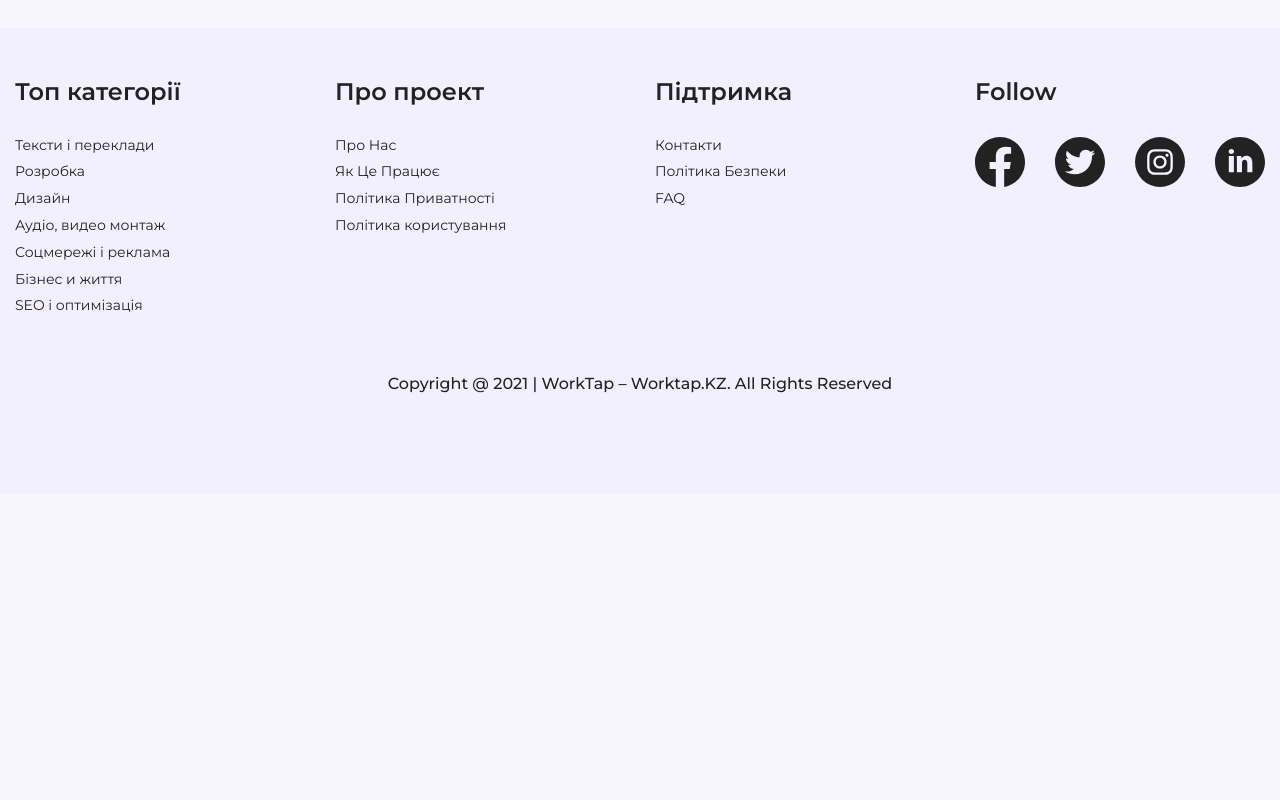
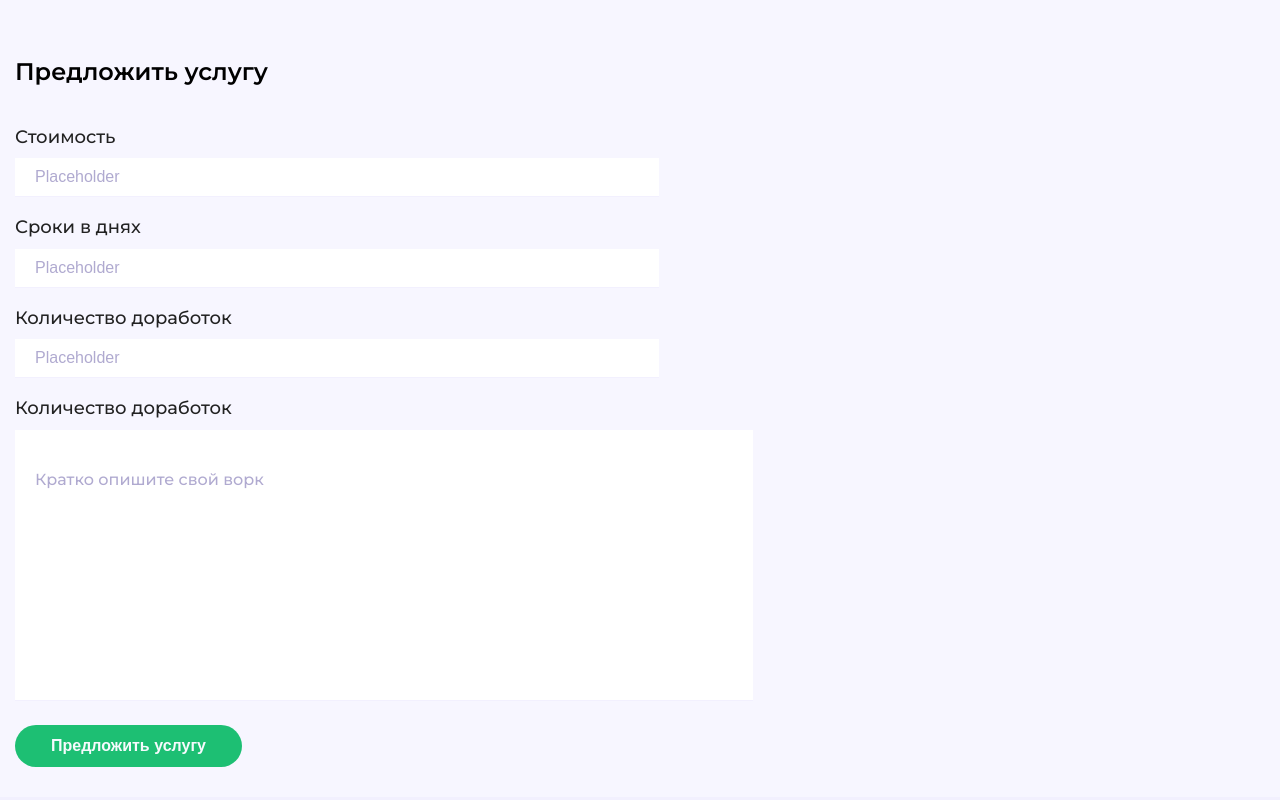
Before and after one commit to Pazhiloi/freelance-marketplace, a React (Create React App) app: page /order in a window 1280 px wide. Shown: the part 640-1440 px from the top of the page. Before the commit the page ends 1133 px from the top, so only its background shows below. Built offline with nearby package versions, Linux system fonts and the light colour scheme.

Commit message:
code offerService section with styles and markup

```diff
--- a/src/app/components/screens/order/Order.tsx
+++ b/src/app/components/screens/order/Order.tsx
@@ -1,10 +1,12 @@
 import React, { FC } from 'react';
 import CustomerOrder from '../../sections/CustomerOrder/CustomerOrder';
+import OfferService from '../../sections/OfferService/OfferService';
 
 const Order: FC = () => {
   return (
     <div className='container'>
       <CustomerOrder/>
+      <OfferService/>
     </div>
   );
 };
--- /dev/null
+++ b/src/app/components/sections/OfferService/OfferService.module.scss
@@ -0,0 +1,75 @@
+.section {
+  padding: 30px 0;
+}
+
+.sectionTitle {
+  margin-bottom: 40px;
+  color: #000;
+}
+.label,
+.input {
+  display: block;
+}
+
+.label {
+  margin-bottom: 10px;
+  font-size: 18px;
+}
+
+.item {
+  margin-bottom: 20px;
+}
+
+.input {
+  padding: 10px 20px;
+  max-width: 644px;
+  width: 100%;
+  outline: 0;
+  border: 0;
+  border-bottom: 1px solid #f2f0fe;
+  font-size: 16px;
+  &::placeholder {
+    color: #b0aad0;
+  }
+}
+
+.textarea {
+  font-family: Mon;
+  max-width: 738px;
+  width: 100%;
+  resize: none;
+  padding: 40px 20px;
+  font-size: 16px;
+  font-weight: 500;
+  font-family: "Montserrat", sans-serif;
+  outline: 0;
+  border: 0;
+  border-bottom: 1px solid #f2f0fe;
+  &::placeholder {
+    color: #b0aad0;
+  }
+}
+
+
+
+.buttonWrapper{
+  display: flex;
+  align-items: center;
+}
+.button {
+  cursor: pointer;
+  background: #1dbf73;
+  border-radius: 40px;
+  padding: 12px 36px;
+  border: 0;
+  outline: 0;
+  font-weight: 600;
+  color: #f6fafd;
+  font-size: 16px;
+}
+
+@media(max-width: 530px){
+  .sectionTitle{
+    font-size: 16px !important;
+  }
+}
--- /dev/null
+++ b/src/app/components/sections/OfferService/OfferService.tsx
@@ -0,0 +1,41 @@
+import React, { FC } from 'react';
+import s from "./OfferService.module.scss";
+const OfferService: FC = () => {
+  return (
+    <div className={s.section}>
+      <h2 className={`title ${s.sectionTitle}`}>Предложить услугу</h2>
+      <form className={s.form}>
+        <div className={s.item}>
+          <label className={s.label}>Стоимость</label>
+          <input placeholder="Placeholder" type="text" className={s.input} />
+        </div>
+        <div className={s.item}>
+          <label className={s.label}>Сроки в днях</label>
+          <input placeholder="Placeholder" type="text" className={s.input} />
+        </div>
+        <div className={s.item}>
+          <label className={s.label}>Количество доработок</label>
+          <input placeholder="Placeholder" type="text" className={s.input} />
+        </div>
+        <div className={s.item}>
+          <label className={s.label}>Количество доработок</label>
+          <textarea
+            placeholder="Кратко опишите свой ворк"
+            name=""
+            id=""
+            cols={30}
+            rows={10}
+            className={s.textarea}
+          ></textarea>
+        </div>
+        <div className={s.buttonWrapper}>
+          <button type="button" className={s.button}>
+            Предложить услугу
+          </button>
+        </div>
+      </form>
+    </div>
+  );
+};
+
+export default OfferService;
```
